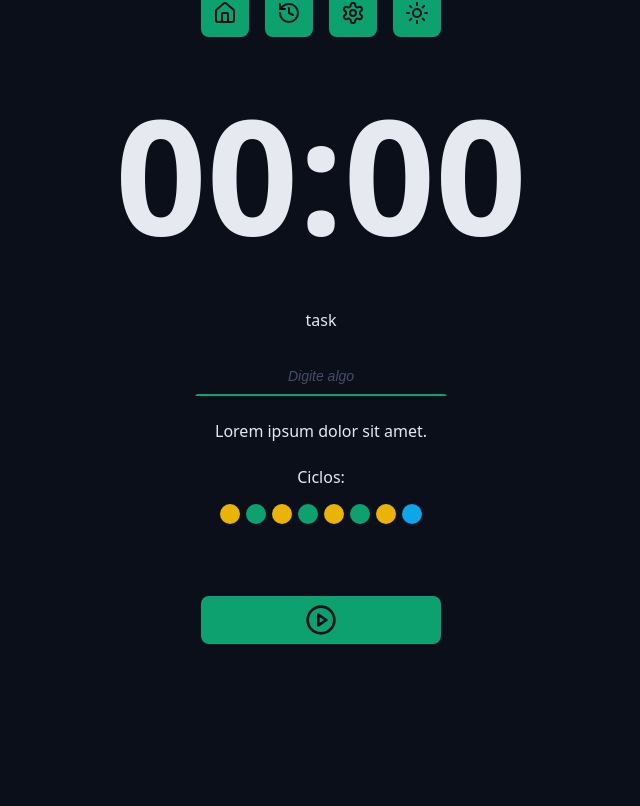
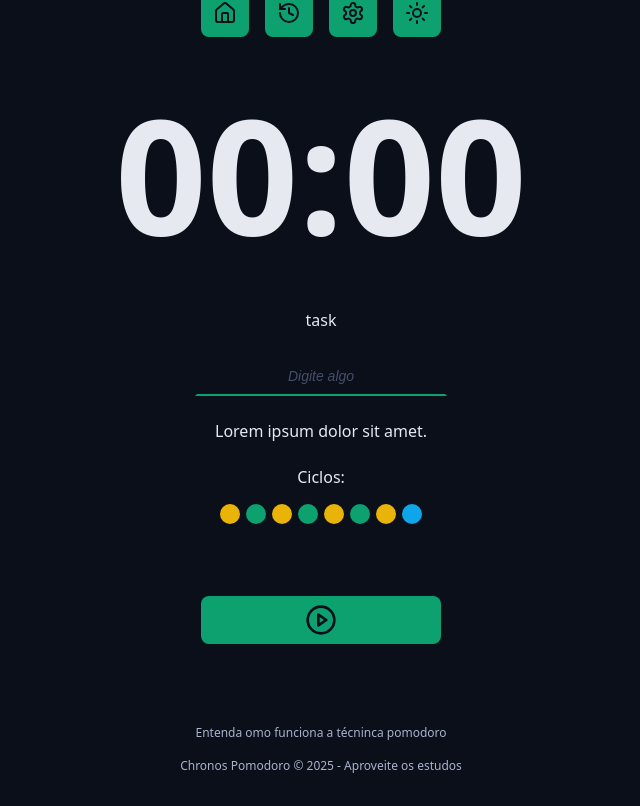
Before and after one commit to Leonardodev126/Aprendendo_React_Projeto_Chronos, a React app in the folder chronos-pomodoro/: page / in a window 1280 px wide. Shown: the part 232-1038 px from the top of the page, without its empty margins (319-959 px from the left). Before the commit the page ends 956 px from the top, so only its background shows below. Built offline with nearby package versions, Linux system fonts and the light colour scheme; the HTML template or start-up script is replaced by a standard one.

Commit message:
Terminando o footer da aplicação

```diff
--- a/chronos-pomodoro/src/App.tsx
+++ b/chronos-pomodoro/src/App.tsx
@@ -8,6 +8,7 @@ import "./styles/global.css";
 import { Cycles } from "./components/Cycles";
 import { DefaultButton } from "./components/DefaultButton";
 import { PlayCircleIcon } from "lucide-react";
+import { Footer } from "./components/Footer";
 
 export function App() {
   return (
@@ -43,9 +44,11 @@ export function App() {
           <div className='formRow'>
             <DefaultButton icon={<PlayCircleIcon />} color="green" />
           </div>
+        </form>
+      </Container>
 
-
-        </form>
+      <Container>
+        <Footer />
       </Container>
     </>
   );
--- /dev/null
+++ b/chronos-pomodoro/src/components/Footer/index.tsx
@@ -0,0 +1,8 @@
+import styles from "./styles.module.css"
+
+export function Footer() {
+  return <footer className={styles.footer}>
+    <a href="">Entenda omo funciona a técninca pomodoro</a>
+    <a href="">Chronos Pomodoro &copy; {new Date().getFullYear()} - Aproveite os estudos</a>
+  </footer>
+}
--- /dev/null
+++ b/chronos-pomodoro/src/components/Footer/styles.module.css
@@ -0,0 +1,19 @@
+
+.footer {
+  display: flex;
+  flex-direction: column;
+  align-items: center;
+  justify-content: center;
+  font-size: 1.2rem;
+  gap: 1.6rem;
+}
+
+.footer a {
+  color: var(--text-muted);
+  text-decoration: none;
+}
+
+.footer a:hover {
+  color: var(--text-muted);
+  text-decoration: underline;
+}
```
Also changed, not shown: chronos-pomodoro/src/components/DefaultButton/index.tsx (line endings or trailing spaces).
